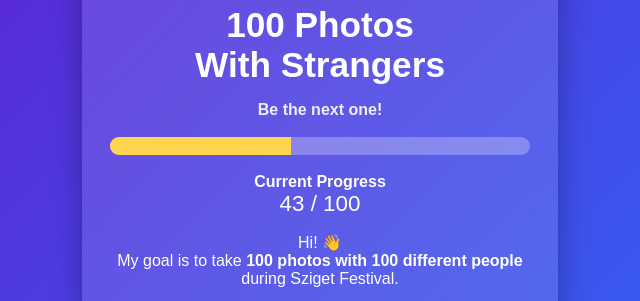
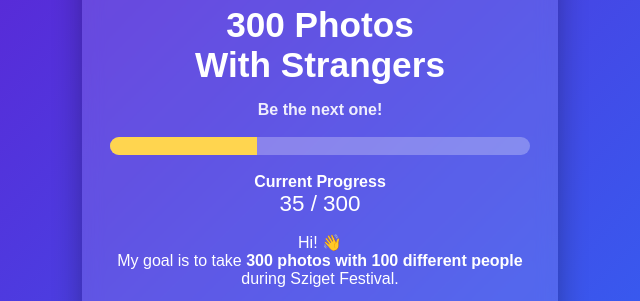
Before and after one commit to Desol95/Desol, a plain HTML site: page index.html in a window 1280 px wide. Shown: the part 230-531 px from the top of the page, 320-960 px from the left. Drawn offline with Linux system fonts and the light colour scheme.

Commit message:
Update title and progress for 300 photos project

```diff
--- a/index.html
+++ b/index.html
@@ -1,12 +1,12 @@
 <!DOCTYPE html>
 <html lang="en"><head><meta charset="UTF-8"><meta name="viewport" content="width=device-width,initial-scale=1">
-<title>100 Photos With Strangers</title>
+<title>300 Photos With Strangers</title>
 <style>
 body{margin:0;font-family:Arial,sans-serif;background:linear-gradient(135deg,#6a11cb,#2575fc);color:#fff;display:flex;justify-content:center;align-items:center;min-height:100vh}
 .card{max-width:420px;background:rgba(255,255,255,.12);backdrop-filter:blur(10px);padding:28px;border-radius:22px;text-align:center;box-shadow:0 10px 30px rgba(0,0,0,.3)}
 h1{margin:8px 0;font-size:2.2rem} .sub{opacity:.9}
 .bar{background:#ffffff44;border-radius:999px;height:18px;overflow:hidden;margin:18px 0}
-.fill{width:43%;height:100%;background:#ffd54f;animation:grow 2s}
+.fill{width:35%;height:100%;background:#ffd54f;animation:grow 2s}
 @keyframes grow{from{width:0}to{width:43%}}
 button{border:none;background:#ffd54f;color:#222;padding:16px 26px;border-radius:999px;font-size:1.1rem;font-weight:bold;cursor:pointer}
 #msg{display:none;margin-top:20px}
@@ -14,11 +14,11 @@ button{border:none;background:#ffd54f;color:#222;padding:16px 26px;border-radius
 </style></head>
 <body><div class="card">
 <div style="font-size:56px">📸</div>
-<h1>100 Photos<br>With Strangers</h1>
+<h1>300 Photos<br>With Strangers</h1>
 <p class="sub"><b>Be the next one!</b></p>
 <div class="bar"><div class="fill"></div></div>
-<p><b>Current Progress</b><br><span style="font-size:1.4rem">43 / 100</span></p>
-<p>Hi! 👋<br>My goal is to take <b>100 photos with 100 different people</b> during Sziget Festival.</p>
+<p><b>Current Progress</b><br><span style="font-size:1.4rem">35 / 300</span></p>
+<p>Hi! 👋<br>My goal is to take <b>300 photos with 100 different people</b> during Sziget Festival.</p>
 <p>No catch. No promotion.<br>Just a fun memory we'll share.</p>
 <button onclick="join()">YES, I'M IN! ❤️</button>
 <div id="msg">
```
